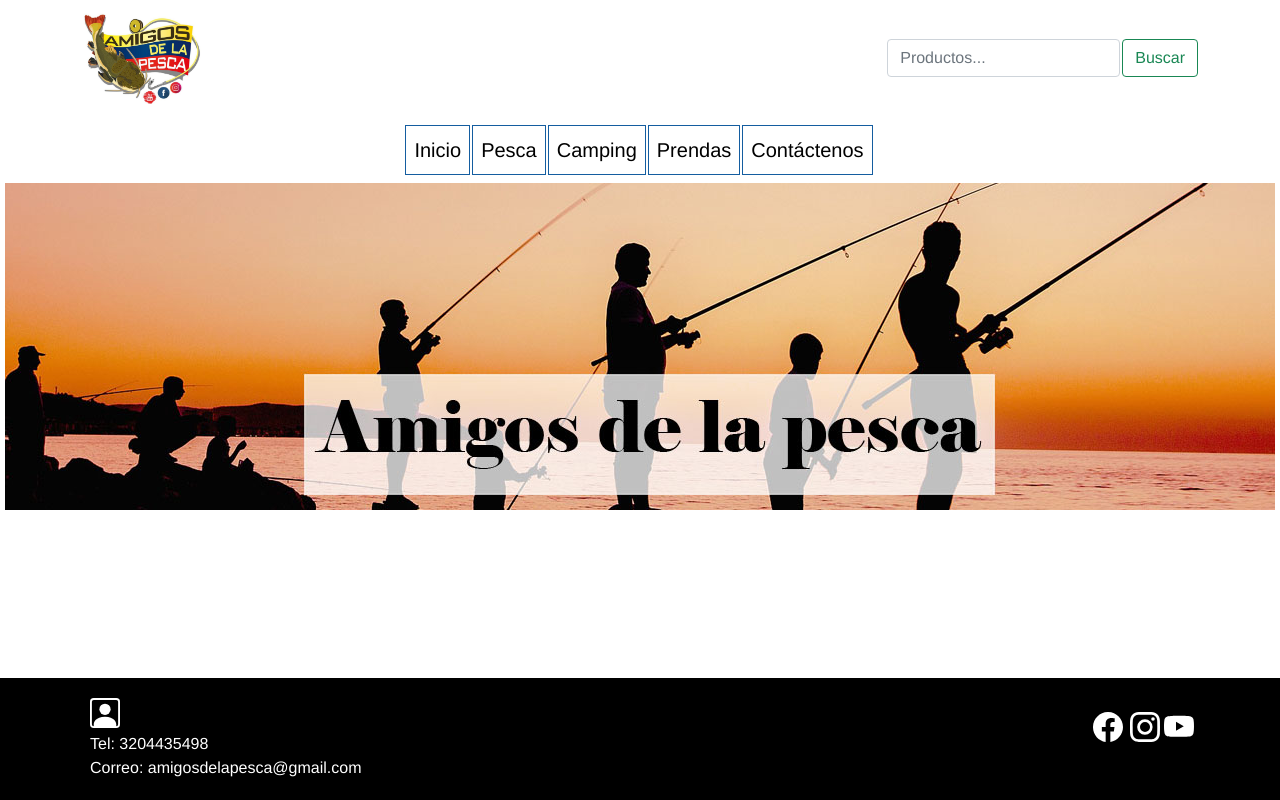
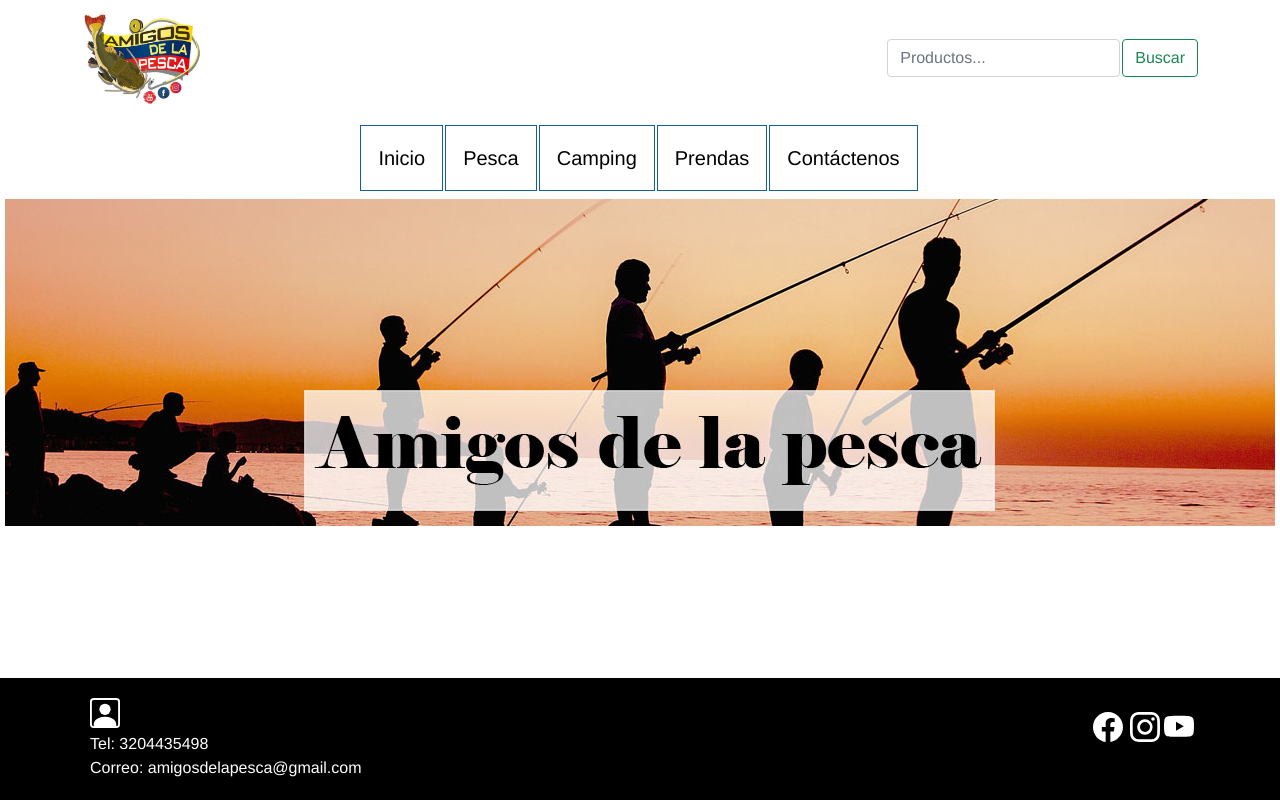
Before and after one commit to Tatan11211/shopishjs, a Vue app: page / in a window 1280 px wide. Built offline with nearby package versions, Linux system fonts and the light colour scheme.

Commit message:
Changed router-link to nav-item bootstrap vue
now the links to navigate in page are writen with nav-item a shorter way than router link

```diff
--- a/src/components/Nav.vue
+++ b/src/components/Nav.vue
@@ -10,21 +10,11 @@
 
       <b-collapse class='navcollab fs-5 dark' id='nav-collapse' is-nav>
         <b-navbar-nav class='nav-container d-flex justify-content-between'>
-          <router-link class='navitem nav-item nav-link' to='/'
-            >Inicio</router-link
-          >
-          <router-link class='navitem nav-item nav-link' to='/fishing'
-            >Pesca</router-link
-          >
-          <router-link class='navitem nav-item nav-link' to='/about'
-            >Camping</router-link
-          >
-          <router-link class='navitem nav-item nav-link' to='/about'
-            >Prendas</router-link
-          >
-          <router-link class='navitem nav-item nav-link' to='/about'
-            >Contáctenos</router-link
-          >
+          <b-nav-item class="navitem" to="/">Inicio</b-nav-item>
+          <b-nav-item class="navitem" to="/fishing">Pesca</b-nav-item>
+          <b-nav-item class="navitem" to="/about">Camping</b-nav-item>
+          <b-nav-item class="navitem" to="/about">Prendas</b-nav-item>
+          <b-nav-item class="navitem" to="/about">Contáctenos</b-nav-item>
         </b-navbar-nav>
       </b-collapse>
     </b-navbar>
```
